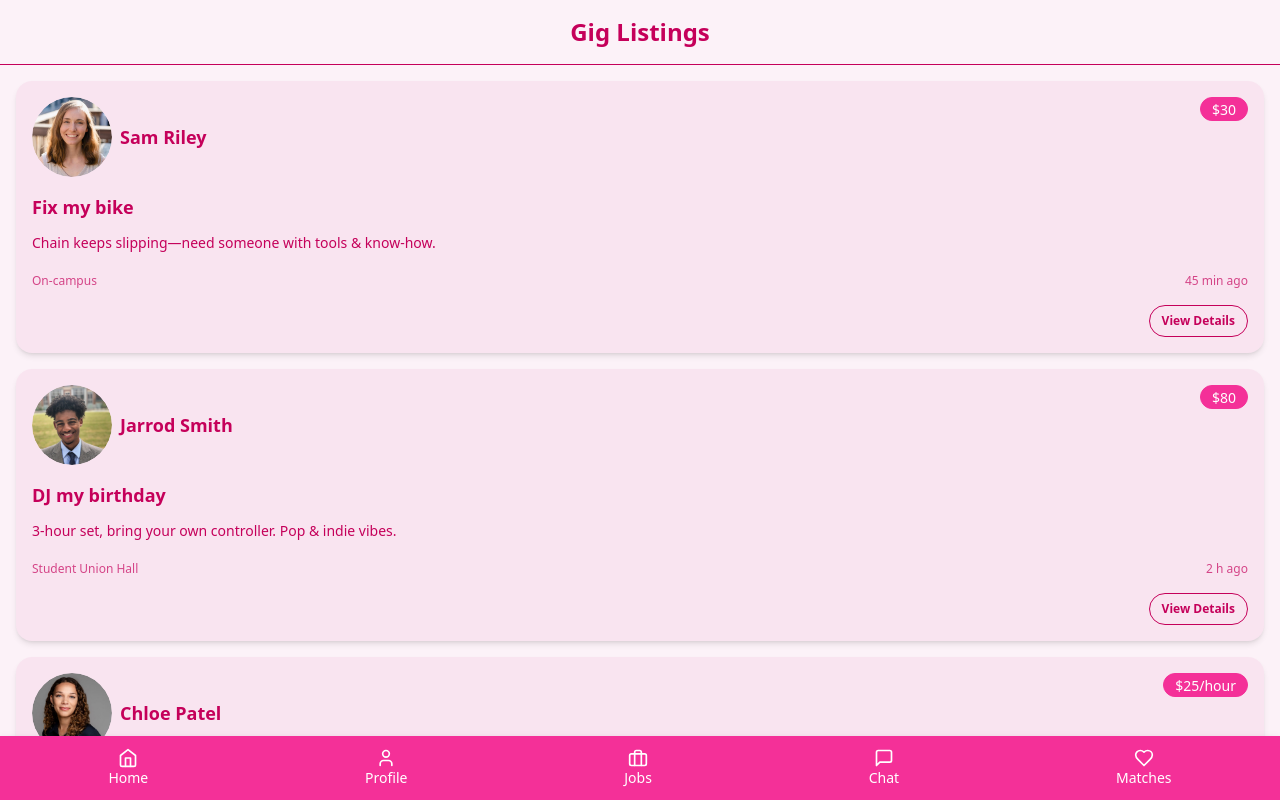
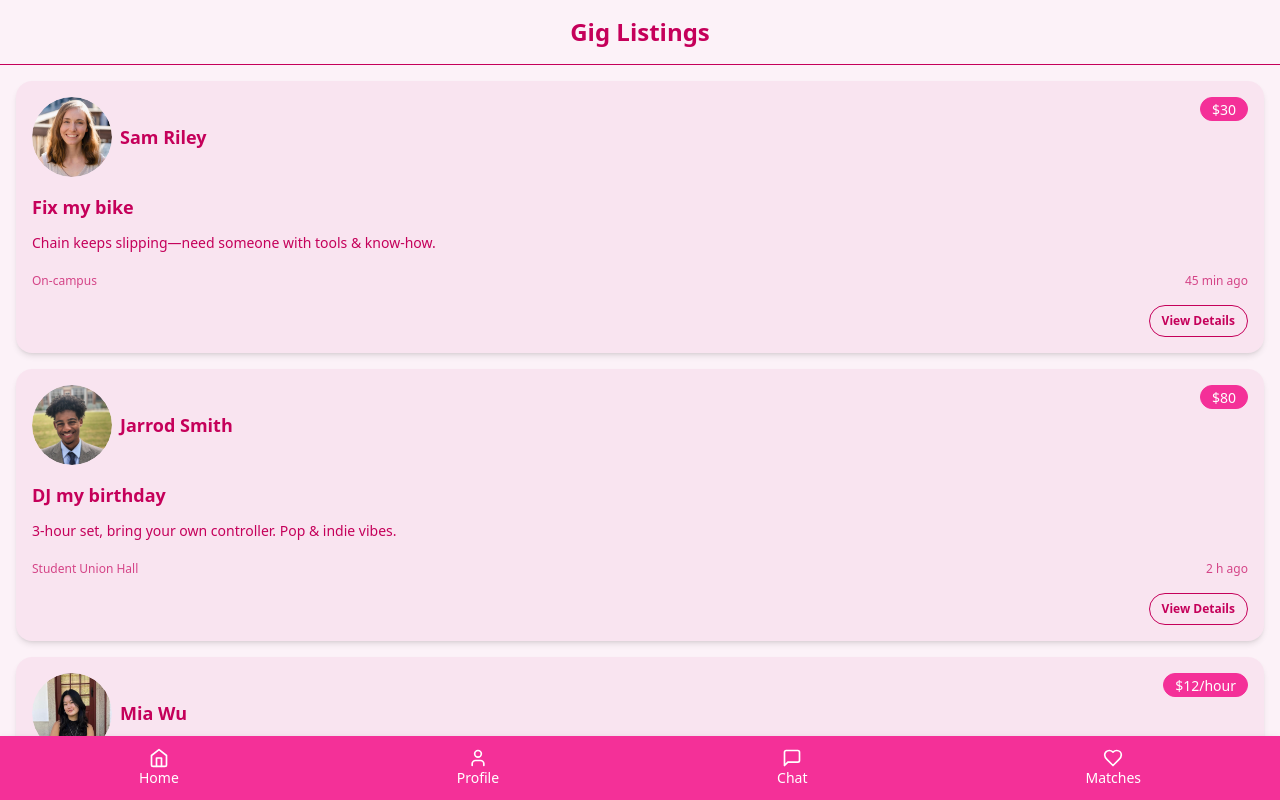
Before and after one commit to brandonstarxel/gigmeet, a React (Vite) app: page / in a window 1280 px wide. Built offline with nearby package versions, Linux system fonts and the light colour scheme.

Commit message:
functionality

```diff
--- a/src/App.tsx
+++ b/src/App.tsx
@@ -5,15 +5,18 @@ import JobDescription from './pages/JobDescription';
 import Chat from './pages/Chat';
 import Match from './pages/Match';
 import Toolbar from './components/Toolbar';
+import { useState } from 'react';
 import Map from './pages/Map';
 
 function App() {
+    const [hasNewNotifications, setHasNewNotifications] = useState(false);
+
   return (
     <Router>
       <div className="h-screen flex flex-col">
         <main className="flex-grow">
           <Routes>
-            <Route path="/" element={<Home />} />
+            <Route path="/" element={<Home onNewNotification={() => setHasNewNotifications(true)} />} />
             <Route path="/profile" element={<Profile />} />
             <Route path="/job-description" element={<JobDescription />} />
             <Route path="/chat" element={<Chat />} />
@@ -21,7 +24,7 @@ function App() {
             <Route path="/map" element={<Map />} />
           </Routes>
         </main>
-        <Toolbar />
+        <Toolbar hasNewNotifications={hasNewNotifications} />
       </div>
     </Router>
   );
--- a/src/components/Toolbar.tsx
+++ b/src/components/Toolbar.tsx
@@ -1,7 +1,7 @@
 import { Link } from 'react-router-dom';
-import { Home, User, Briefcase, MessageSquare, Heart } from 'lucide-react';
+import { Home, User, MessageSquare, Heart } from 'lucide-react';
 
-const Toolbar = () => {
+const Toolbar = ({ hasNewNotifications }: { hasNewNotifications: boolean }) => {
   return (
     <nav className="bg-primary text-white fixed bottom-0 w-full drop-shadow-lg">
       <div className="container mx-auto">
@@ -10,18 +10,45 @@ const Toolbar = () => {
             <Home className="w-5 h-5" />
             <span className="text-sm">Home</span>
           </Link>
+
           <Link to="/profile" className="flex flex-col items-center hover:text-gray-300">
             <User className="w-5 h-5" />
             <span className="text-sm">Profile</span>
           </Link>
-          <Link to="/job-description" className="flex flex-col items-center hover:text-gray-300">
-            <Briefcase className="w-5 h-5" />
-            <span className="text-sm">Jobs</span>
-          </Link>
-          <Link to="/chat" className="flex flex-col items-center hover:text-gray-300">
+
+          {/* Chat with badge */}
+          <Link
+            to="/chat"
+            className="relative flex flex-col items-center hover:text-gray-300"
+          >
             <MessageSquare className="w-5 h-5" />
             <span className="text-sm">Chat</span>
+
+            {hasNewNotifications && (
+              <span
+                className="
+                  absolute
+                  -top-1
+                  right-0
+                  inline-flex
+                  items-center
+                  justify-center
+                  px-1.5
+                  py-0.5
+                  text-xs
+                  font-bold
+                  leading-none
+                  text-white
+                  bg-blue-500
+                  rounded-full
+                  animate-bounce
+                "
+              >
+                1
+              </span>
+            )}
           </Link>
+
           <Link to="/match" className="flex flex-col items-center hover:text-gray-300">
             <Heart className="w-5 h-5" />
             <span className="text-sm">Matches</span>
--- a/src/main.tsx
+++ b/src/main.tsx
@@ -1,10 +1,7 @@
-import { StrictMode } from 'react'
 import { createRoot } from 'react-dom/client'
 import App from './App.tsx'
 import './index.css'
 
 createRoot(document.getElementById('root')!).render(
-  <StrictMode>
     <App />
-  </StrictMode>,
 )
--- a/src/pages/Home.tsx
+++ b/src/pages/Home.tsx
@@ -1,8 +1,36 @@
 "use client";
 
-import { useState } from "react";
+import { useState, useRef, useEffect } from "react";
+import { useNavigate, useLocation } from "react-router-dom";
 
-export default function HomePage() {
+export default function HomePage({ onNewNotification }: { onNewNotification: () => void }) {
+  const navigate = useNavigate();
+
+  const location = useLocation();
+  const timerRef = useRef<number | null>(null);
+
+  // Whatever you want to run 5 s later
+  const doSomething = () => {
+    onNewNotification();
+  };
+
+  useEffect(() => {
+    if (location.state?.startTimer) {
+      const delay = location.state.delay ?? 1000;  // or whatever default
+      timerRef.current = window.setTimeout(doSomething, delay);
+
+      // “Consume” the flag without triggering React-Router
+      // (first arg is the new state object, third is URL; leave pathname/search/hash unchanged)
+      window.history.replaceState({}, "", window.location.href);
+    }
+
+    return () => {
+      if (timerRef.current !== null) {
+        clearTimeout(timerRef.current);
+      }
+    };
+  }, [location.state]);
+
   // Mock data for gig listings
   const [gigs] = useState([
     {
@@ -31,14 +59,14 @@ export default function HomePage() {
     },
     {
       id: 3,
-      title: "Calc II tutoring",
-      description: "Help me prep for Monday’s integration quiz (2 hrs).",
-      price: "$25/hour",
-      location: "Library café",
+      title: "DJ Needed - Mia's Birthday Party",
+      description: "Seeking an experienced DJ to play my 23rd birthday party!! Especially into hip hop and afrobeats music. You can stay at the party afterwards and hang out :)",
+      price: "$12/hour",
+      location: "Hyde Park",
       postedAt: "6 h ago",
       postedBy: {
-        name: "Chloe Patel",
-        avatar: "/student3.jpg"
+        name: "Mia Wu",
+        avatar: "/miawu.png"
       }
     },
     {
@@ -66,6 +94,14 @@ export default function HomePage() {
       }
     }
   ]);
+
+  const handleViewDetails = (gig: typeof gigs[0]) => {
+    if (gig.postedBy.name === "Mia Wu") {
+      navigate("/job-description");
+    } else {
+      alert(`Viewing details for ${gig.title} by ${gig.postedBy.name}`);
+    }
+  };
 
   return (
     <div className="flex flex-col h-screen bg-base-100">
@@ -109,7 +145,12 @@ export default function HomePage() {
 
                 {/* action */}
                 <div className="card-actions justify-end mt-2">
-                  <button className="btn btn-sm btn-outline">View Details</button>
+                  <button
+                    className="btn btn-sm btn-outline"
+                    onClick={() => handleViewDetails(gig)}
+                  >
+                    View Details
+                  </button>
                 </div>
               </div>
             </div>
--- a/src/pages/JobDescription.tsx
+++ b/src/pages/JobDescription.tsx
@@ -1,4 +1,5 @@
-import React from 'react';
+import React, {useState} from 'react';
+import { useNavigate } from 'react-router-dom';
 
 interface JobDetail {
   title: string;
@@ -16,6 +17,13 @@ interface JobDetail {
 
 const JobDescription: React.FC = () => {
   // Sample job data - in a real application, this would come from an API or props
+  const navigate = useNavigate();
+  const handleClick = () => {
+    // You can put whatever you like in the state object
+    navigate('/', {
+      state: { startTimer: true, delay: 1000 }  // 5 000 ms = 5 s
+    });
+  };
   const jobData: JobDetail = {
     title: "DJ Needed - Mia's Birthday Party",
     company: "Parties and",
@@ -55,7 +63,7 @@ const JobDescription: React.FC = () => {
                 </div>
               </div>
               <div className="mt-4 md:mt-0">
-                <button className="btn btn-primary">Apply Now</button>
+                <button className="btn btn-primary" onClick={handleClick}>Apply Now</button>
               </div>
             </div>
           </div>
@@ -148,7 +156,7 @@ const JobDescription: React.FC = () => {
         <div className="card bg-base-100 shadow-xl">
           <div className="card-body">
             <div className="flex flex-col sm:flex-row gap-4">
-              <button className="btn btn-primary">Apply for this position</button>
+              <button className="btn btn-primary" onClick={handleClick}>Apply for this position</button>
               <button className="btn btn-outline">Save for later</button>
             </div>
           </div>
```
Also changed, not shown: public/miawu.png (added).
